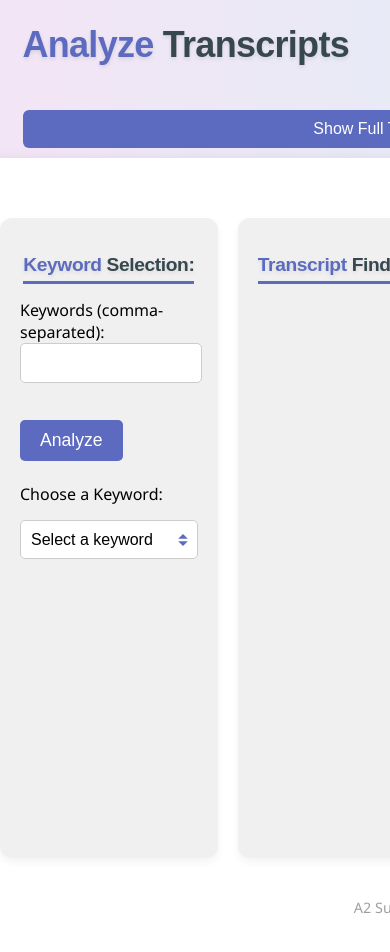
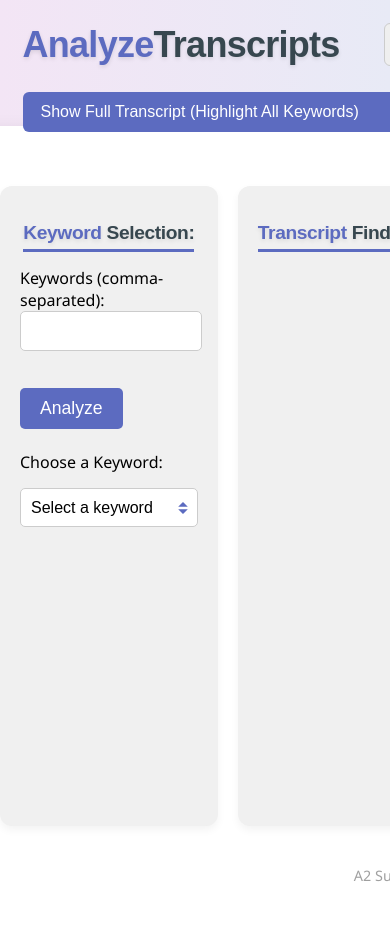
Before and after one commit to jralleta-3dp/A2_Transcription, a plain HTML site: page analyze_transcripts.html in a window 390 px wide. Shown: the top 952 px of the page. Drawn offline with Linux system fonts and the light colour scheme.

Commit message:
button placement changes

```diff
--- a/analyze_transcripts.html
+++ b/analyze_transcripts.html
@@ -37,7 +37,8 @@
             font-weight: 600;
             letter-spacing: -0.02em;
             text-shadow: 0 2px 4px rgba(0, 0, 0, 0.1); /* Subtle text shadow */
-
+            display: flex;
+            align-items: center;
         }
 
         .page-header span {
@@ -185,6 +186,9 @@
             border-radius: 6px;
             border: 1px solid #ccc;
             margin-left: 20px;
+            margin-right: 32px; /* Increased gap between dropdown and button */
+            position: relative;
+            top: 6px; /* Move dropdown down slightly for better alignment */
         }
 
         /* Responsive layout for header and controls */
@@ -196,7 +200,7 @@
         width: 100%;
         padding-left: 10%;
         position: relative;
-        gap: 16px;
+        gap: 0;
     }
 
     .header-controls-container > * {
@@ -208,15 +212,20 @@
             flex-direction: column;
             align-items: flex-start;
             padding-left: 5%;
+            max-width: 100%;
+            min-width: 0;
         }
-        .header-controls-container > * {
-            margin-right: 0 !important;
+        .page-header {
             margin-bottom: 10px;
         }
         #showFullTranscriptBtn {
-            position: static !important;
             width: 100%;
             margin-top: 8px;
+            margin-left: 0;
+            height: auto;
+        }
+        .transcript-select {
+            margin-right: 0;
         }
     }
 
@@ -228,11 +237,14 @@
         padding: 10px 18px;
         font-size: 1em;
         cursor: pointer;
-        /* Remove absolute positioning for default, will be overridden by media query if needed */
-        position: static;
-        margin-left: auto;
-        margin-right: 5%;
         white-space: nowrap;
+        height: 40px;
+        display: flex;
+        align-items: center;
+        margin: 0;
+        /* Place button inline with select */
+        position: relative;
+        top: 6px; /* Move button down to align its bottom edge with header text */
     }
     </style>
 </head>
```
